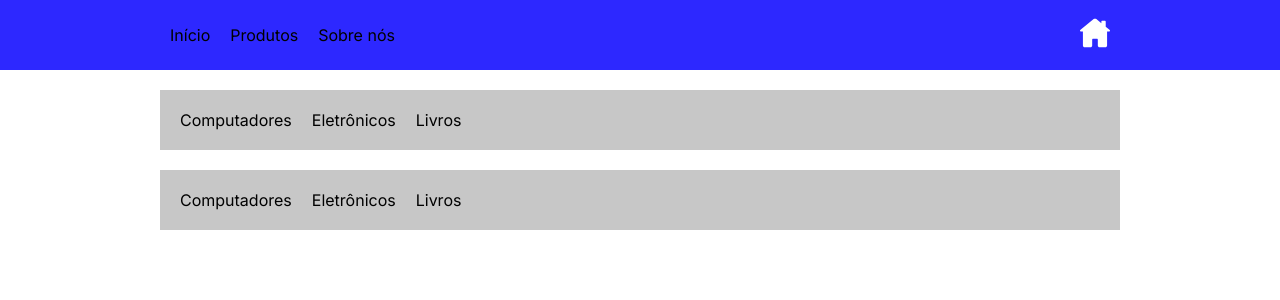
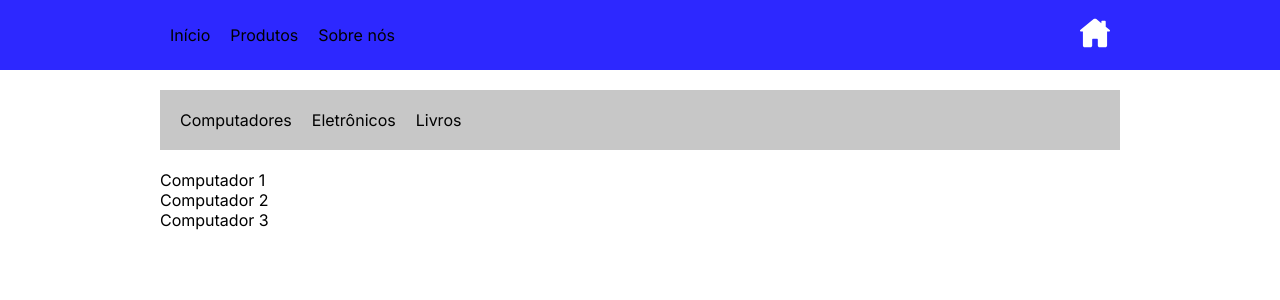
Before and after one commit to Ital023/DesafioReactRouter, a React (Vite) app: page /products/computers in a window 1280 px wide. Shown: the top 300 px of the page. Built offline with nearby package versions, Linux system fonts and the light colour scheme.

Commit message:
feat: Computers route

```diff
--- a/src/App.tsx
+++ b/src/App.tsx
@@ -2,6 +2,7 @@ import { BrowserRouter, Route, Routes } from "react-router-dom";
 import Home from "./routes/Home";
 import HomeBody from "./routes/Home/HomeBody";
 import Products from "./routes/Home/Products";
+import Computers from "./routes/Home/Products/Computers";
 
 export default function App() {
   return (
@@ -14,7 +15,7 @@ export default function App() {
           <Route path="home" element={<HomeBody />} />
 
           <Route path="products" element={<Products />}>
-            <Route path="computers" element={<Products/>}/>
+            <Route path="computers" element={<Computers/>}/>
           </Route>
 
         </Route>
--- /dev/null
+++ b/src/components/Products/index.tsx
@@ -0,0 +1,12 @@
+import './styles.css'
+import { ProductDTO } from "../../models/ProductDTO";
+
+type Props = {
+  product: ProductDTO;
+}
+
+export default function Products({product}: Props) {
+  return (
+      <h2 className="drr-products-name">{product.name}</h2>
+  );
+}
--- /dev/null
+++ b/src/components/Products/styles.css
@@ -0,0 +1,4 @@
+.drr-products-name {
+    font-weight: 400;
+    font-size: 16px;
+}
--- a/src/components/ProductsBar/index.tsx
+++ b/src/components/ProductsBar/index.tsx
@@ -6,7 +6,7 @@ export default function ProductsBar() {
   return (
     <div className="drr-products-bar">
       <div className="drr-products-categories">
-        <NavLink to={"/"}>Computadores</NavLink>
+        <NavLink to={"computers"}>Computadores</NavLink>
         <NavLink to={"/"}>Eletrônicos</NavLink>
         <NavLink to={"/"}>Livros</NavLink>
       </div>
--- /dev/null
+++ b/src/routes/Home/Products/Computers/index.tsx
@@ -0,0 +1,15 @@
+import Products from "../../../../components/Products";
+import * as productService from "../../../../services/products-service"
+
+export default function Computers() {
+    return (
+
+        <div className="drr-container-products drr-mt-20">
+            {
+                productService.findAllComputers()
+                .map(product => <Products product={product}></Products>)
+            }
+        </div>
+
+    );
+  }
```
